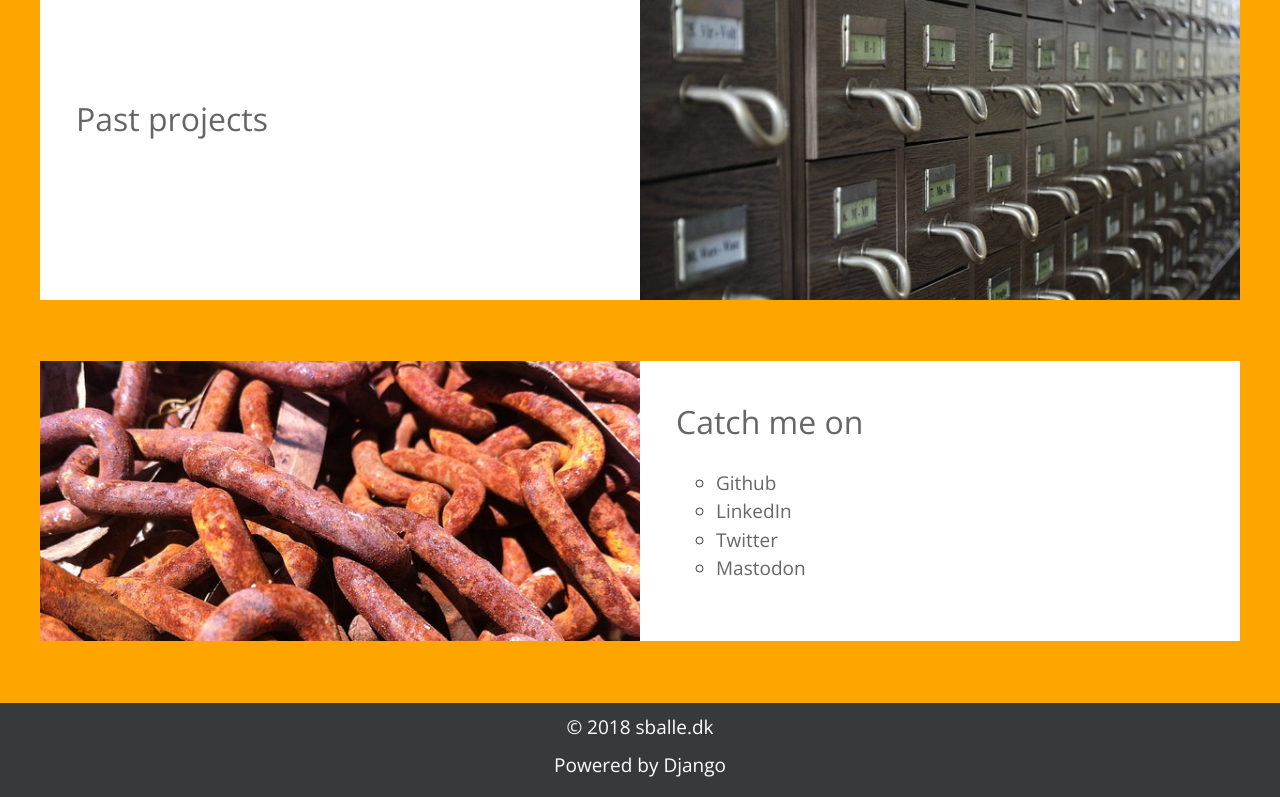
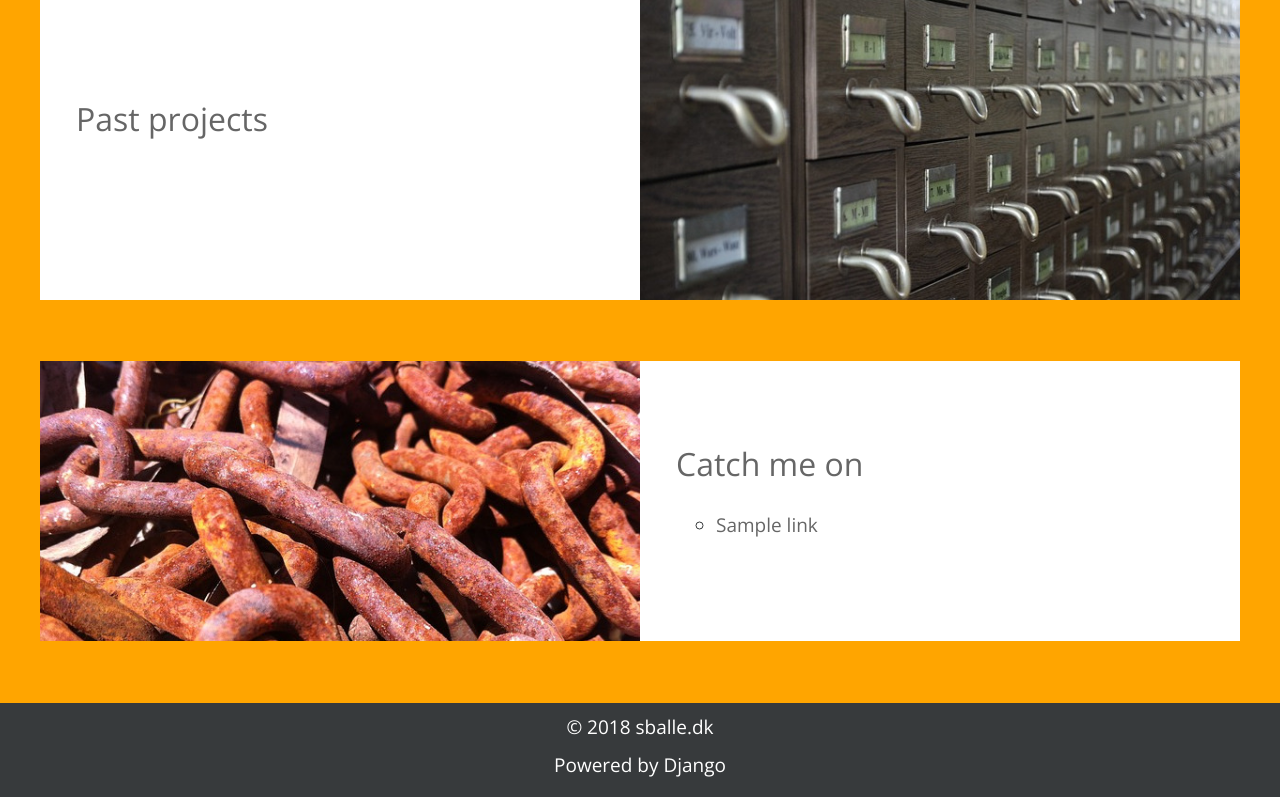
Before and after one commit to srenballe/sballedk, a Django app: page / in a window 1280 px wide. Shown: the part 1690-2487 px from the top of the page. Run offline with Django 3.2, Linux system fonts and the light colour scheme; tables that the repository leaves empty hold one stand-in row (values such as "Sample post"); some libraries are stand-ins or nearby versions.

Commit message:
Changed the links on index to a more dynamic type using the model solution instead of just typing them static in html.

```diff
--- a/core/models.py
+++ b/core/models.py
@@ -16,3 +16,10 @@ class Text(models.Model):
 
     def __str__(self):
         return self.title
+
+class Link(models.Model):
+    title = models.CharField(max_length=50)
+    url = models.CharField(max_length=255)
+
+    def __str__(self):
+        return self.title
--- a/core/views.py
+++ b/core/views.py
@@ -7,4 +7,5 @@ def home(request):
     context = {}
     context['project'] = Project.objects.all()
     context['text'] = Text.objects.all()
+    context['link'] = Link.objects.all()
     return render(request, 'core/index.html', { 'context' : context })
--- a/templates/core/index.html
+++ b/templates/core/index.html
@@ -113,10 +113,10 @@
                 <div class="col-xs-12 col-sm-12 col-md-12 col-lg-6 col-xl-6 tm-news-container">
                     <h2 class="tm-news-title dark-gray-text">Catch me on</h2>
                     <ul class="list-style">
-                        <li><a href="https://github.com/srenballe">Github</a></li>
-                        <li><a href="https://www.linkedin.com/in/srenballe/">LinkedIn</a></li>
-                        <li><a href="https://twitter.com/srenballedk">Twitter</a></li>
-                        <li><a href="https://mastodon.social/web/accounts/257589">Mastodon</a></li>
+
+                        {% for link in context.link %}
+                            <li><a href="{{ link.url }}">{{ link.title }}</a></li>
+                        {% endfor %}
                     </ul>
                 </div>
 
```
Also changed, not shown: README.md, core/migrations/0005_link.py (added).
